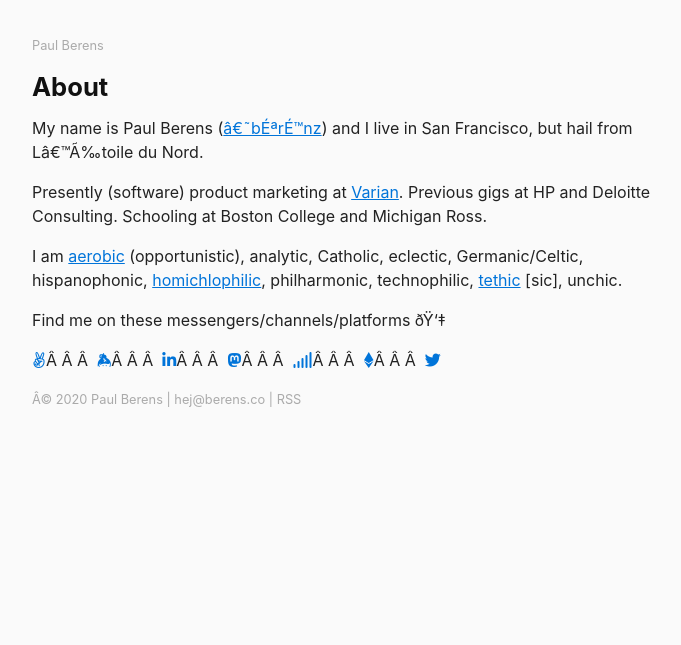
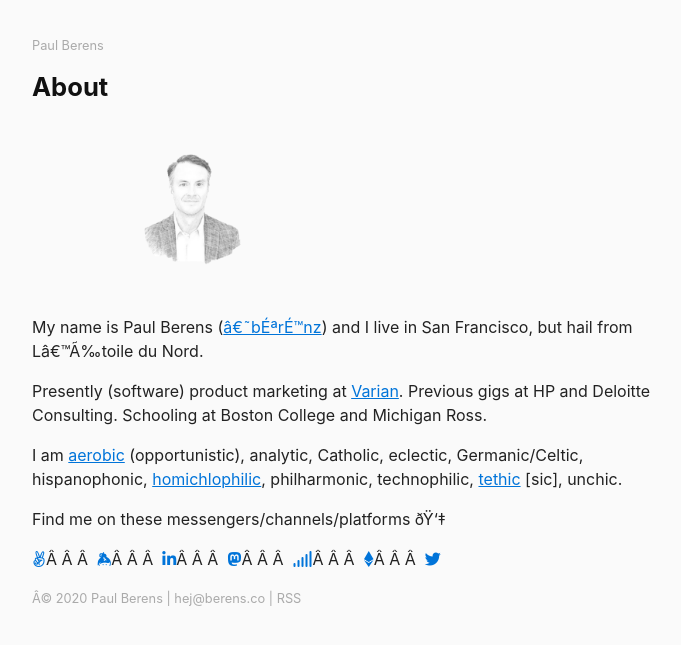
Before and after one commit to berensp/berensp.github.io, a Jekyll site: the page built from about.md, in a window 1280 px wide. Shown: the top 645 px of the page, without its empty margins (288-969 px from the left). Built offline with Jekyll 4.4.1, drawn with Linux system fonts in a browser that asks for light colours; nearby versions of some CDN libraries.

Commit message:
Update about.md

```diff
--- a/about.md
+++ b/about.md
@@ -3,6 +3,8 @@ layout: page
 title: About
 permalink: /about/
 ---
+<img src="/assets/pmb.sketch.png" width="50%" height="50%">
+
 My name is Paul Berens (<a href="http://accentperfect.com/pronunciation/berens/" target="_blank">'bɪrənz</a>) and I live in San Francisco, but hail from L'Étoile du Nord.
 
 Presently (software) product marketing at <a href="https://varian.com/" target="_blank">Varian</a>. Previous gigs at HP and Deloitte Consulting. Schooling at Boston College and Michigan Ross.
```
